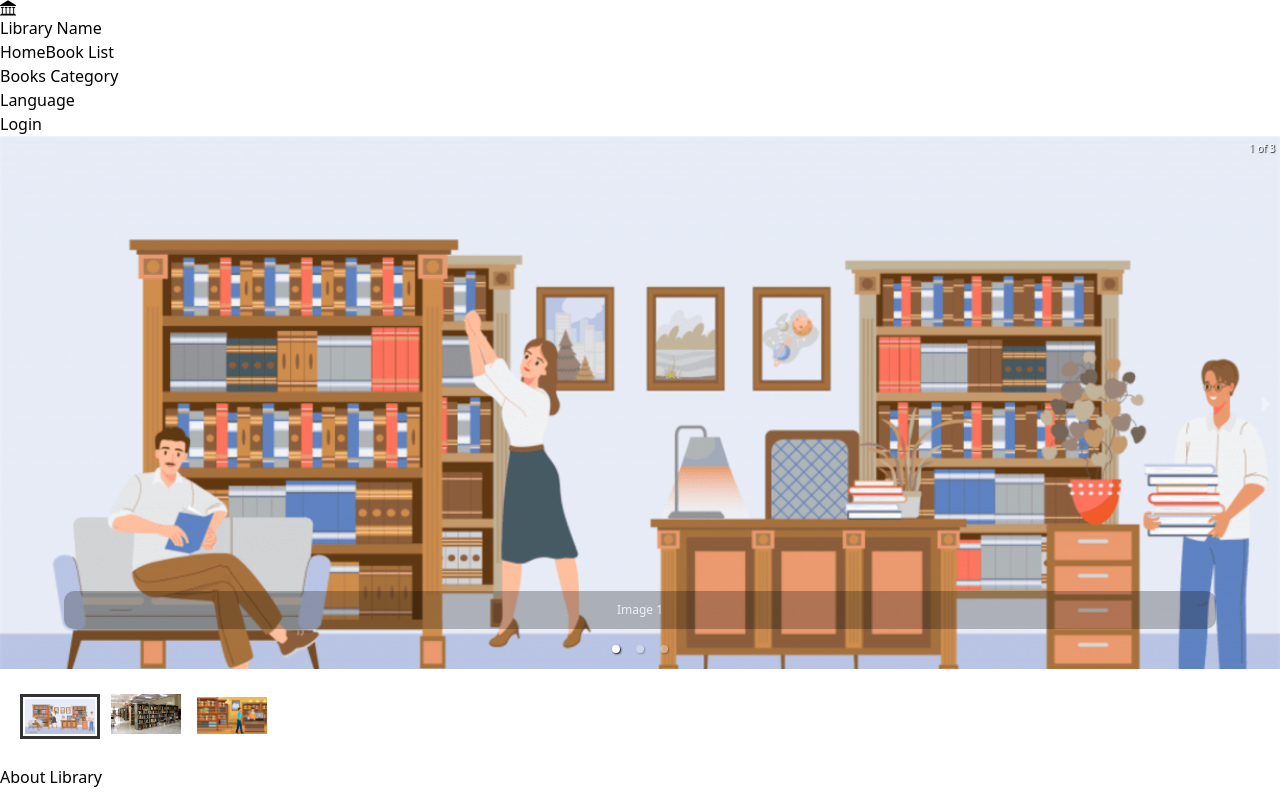
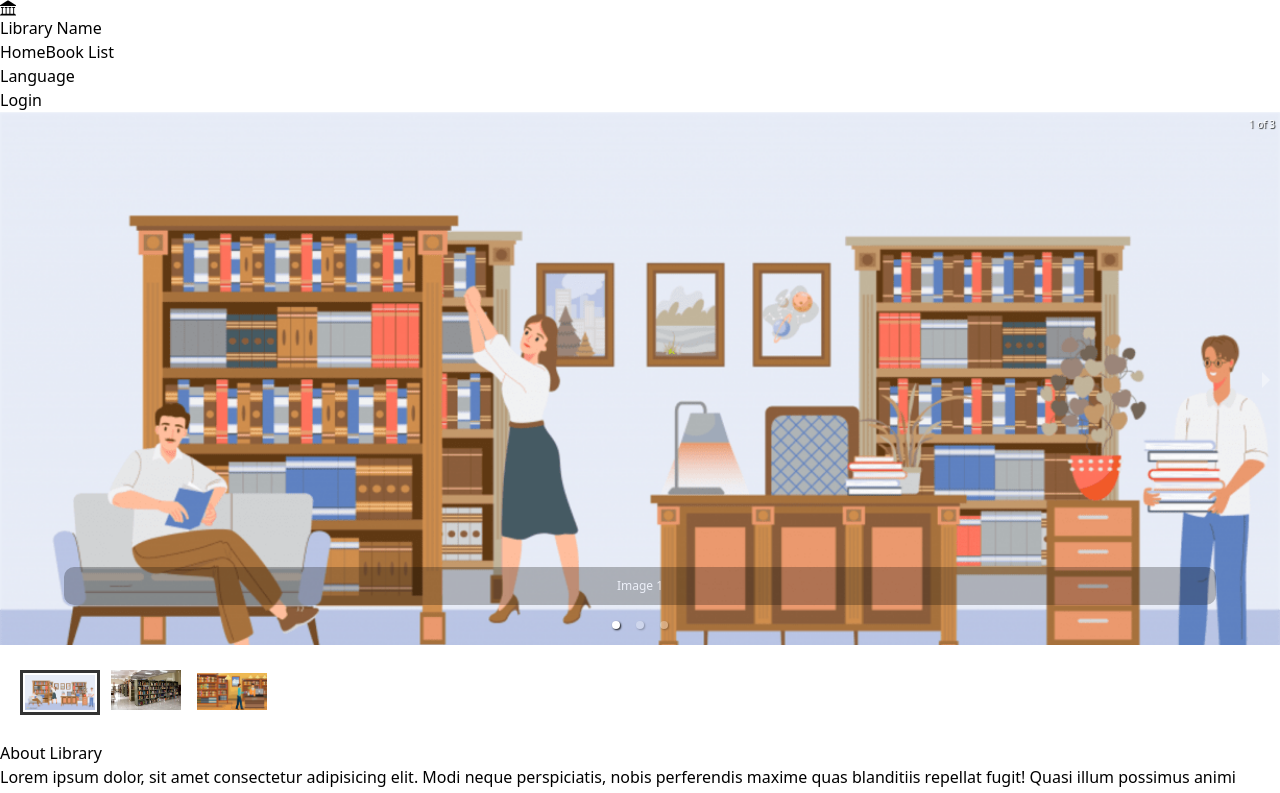
Before and after one commit to Tazim381/Bandarban-Library, a React (Vite) app in the folder client/: page / in a window 1280 px wide. Shown: the top 793 px of the page. Built offline with nearby package versions, Linux system fonts and the light colour scheme; no server answers.

Commit message:
navbar updated

```diff
--- a/client/src/components/Navbar.jsx
+++ b/client/src/components/Navbar.jsx
@@ -51,7 +51,6 @@ const Navbar = () => {
       <div className='flex justify-between gap-x-4'>
         <Link  to="/" className='px-2 py-1 rounded-md hover:bg-teal-800 active:bg-teal-700'>Home</Link>
         <Link  to="/allBooks" className='px-2 py-1 rounded-md hover:bg-teal-800 active:bg-teal-700'>Book List</Link>
-        <div className='px-2 py-1 rounded-md hover:bg-teal-800 active:bg-teal-700'>Books Category</div>
       </div>
       <div className='flex justify-between gap-x-4'>
         <div className='px-2 py-1 rounded-md hover:bg-teal-800 active:bg-teal-700'>Language</div>
```
